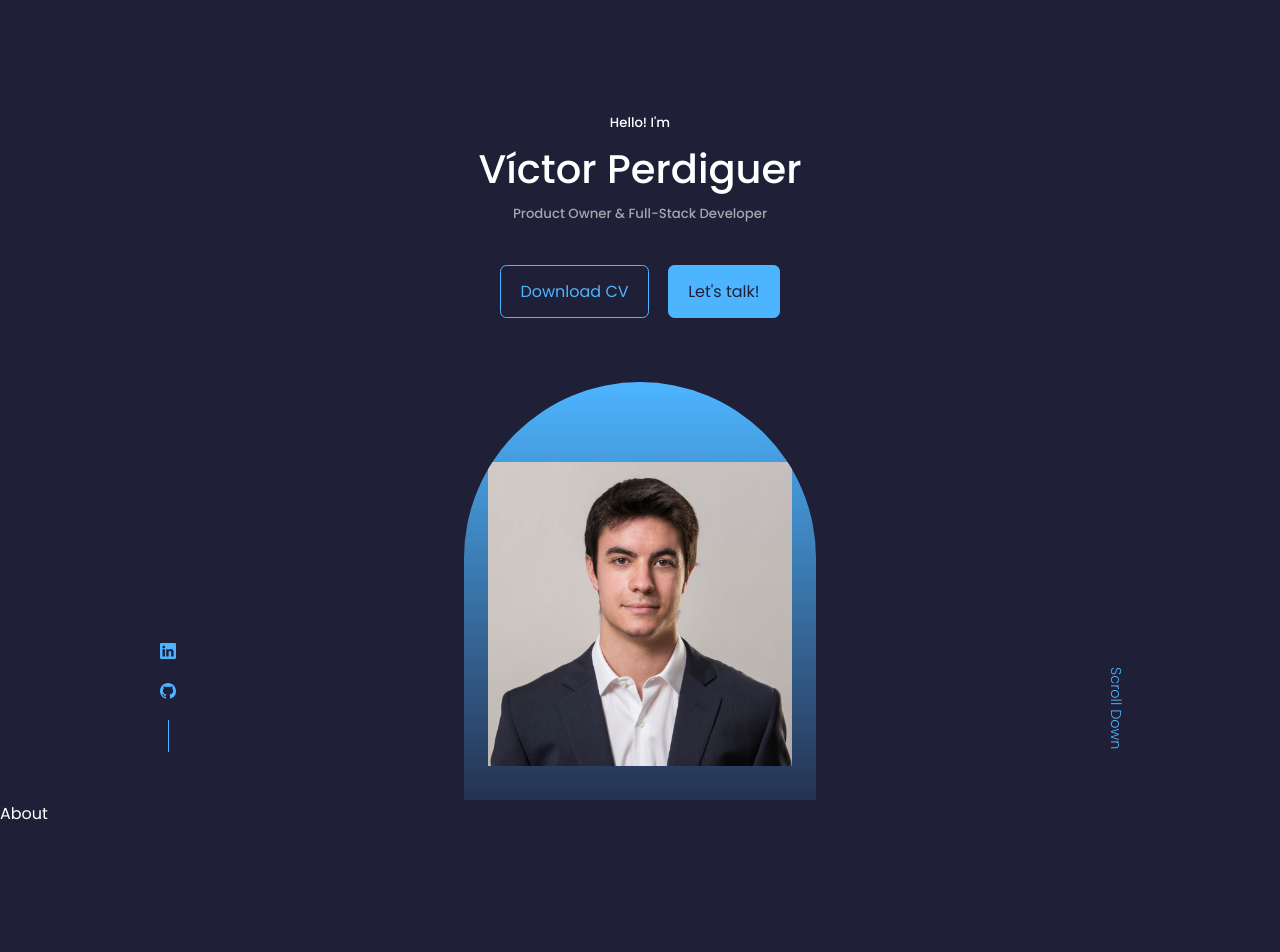
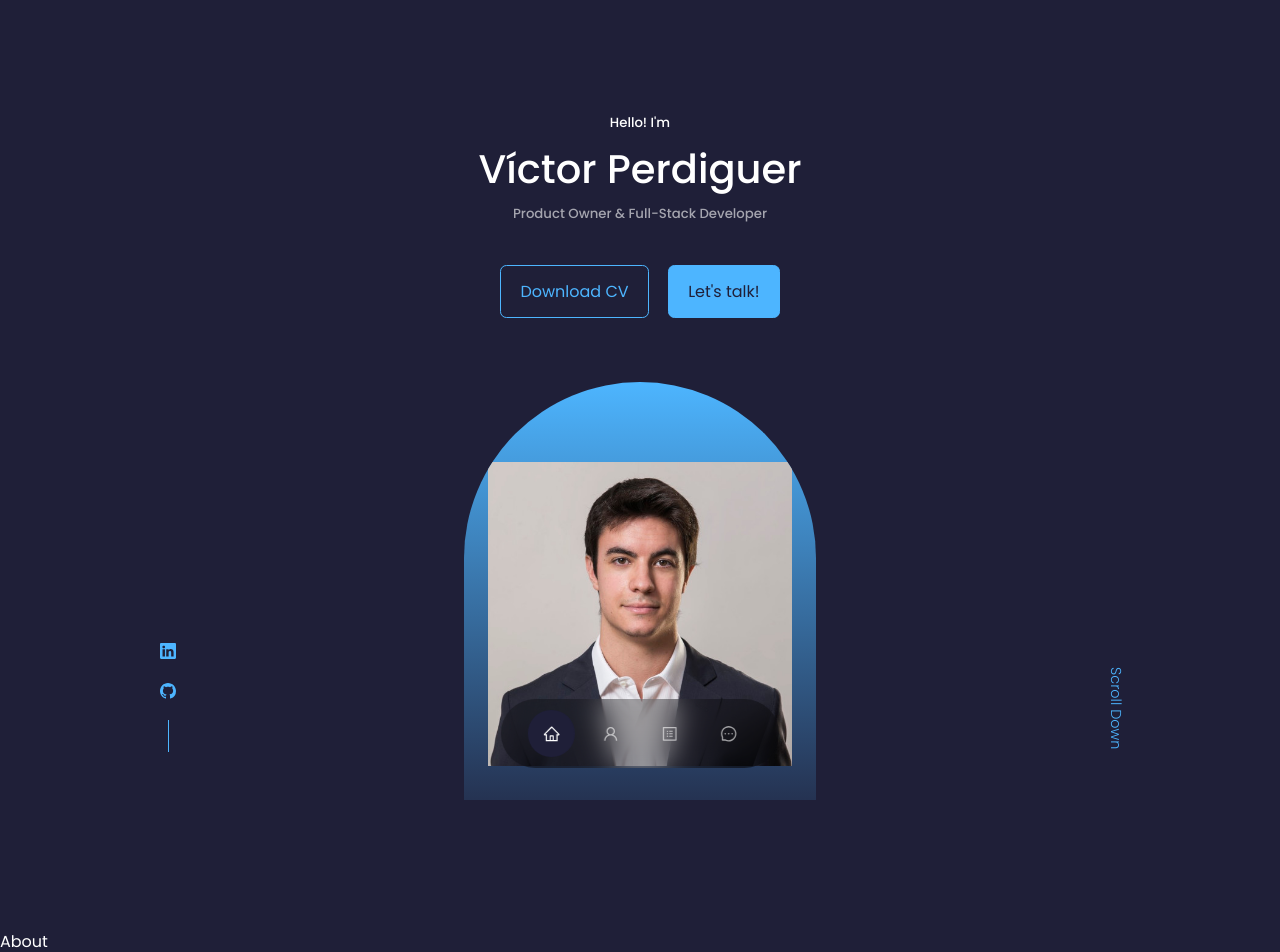
Before and after one commit to victorperdiguer/my-website, a React (Create React App) app: page / in a window 1280 px wide. Shown: the top 952 px of the page. Before the commit the page ends 827 px from the top, so only its background shows below. Built offline with nearby package versions, Linux system fonts and the light colour scheme.

Commit message:
floating navbar done

```diff
--- a/src/components/about/About.jsx
+++ b/src/components/about/About.jsx
@@ -3,9 +3,9 @@
 
 const About = (props) => {
   return (
-    <div>
+    <section id="about">
       About
-    </div>
+    </section>
   )
 };
 
--- a/src/components/contact/Contact.jsx
+++ b/src/components/contact/Contact.jsx
@@ -3,9 +3,9 @@
 
 const Contact = (props) => {
   return (
-    <div>
-
-    </div>
+    <section id="contact">
+      Contact
+    </section>
   )
 };
 
--- a/src/components/experience/Experience.jsx
+++ b/src/components/experience/Experience.jsx
@@ -3,9 +3,9 @@
 
 const Experience = (props) => {
   return (
-    <div>
-
-    </div>
+    <section id="experience">
+      Experience & Studies
+    </section>
   )
 };
 
--- a/src/components/nav/Nav.css
+++ b/src/components/nav/Nav.css
@@ -0,0 +1,33 @@
+nav {
+  background: rgba(0,0,0,0.3);
+  width: max-content;
+  display: block;
+  padding: 0.7rem 1.7rem;
+  z-index: 2;
+  position: fixed;
+  left: 50%;
+  transform: translateX(-50%);
+  bottom: 2rem;
+  display:flex;
+  gap: 0.8rem;
+  border-radius:3rem;
+  backdrop-filter:blur(15px);
+}
+
+nav a {
+  background:transparent;
+  padding: 0.9rem;
+  border-radius:50%;
+  display:flex;
+  color:var(--color-light);
+  font-size:1.1rem;
+}
+
+nav a:hover {
+  background: rgba(0,0,0,0.3);
+}
+
+nav a.active {
+  background: var(--color-bg);
+  color:var(--color-white);
+}
--- a/src/components/nav/Nav.jsx
+++ b/src/components/nav/Nav.jsx
@@ -1,11 +1,23 @@
 import React from "react";
 import './Nav.css';
+import {AiOutlineHome, AiOutlineUser, AiOutlineProfile, AiOutlineMessage} from 'react-icons/ai';
+import { useState } from "react";
+
 
 const Nav = (props) => {
+  const [activeNav, setActiveNav] = useState('#');
+  const handleActive = (e) => {
+    const anchor = e.target.closest('a');
+    setActiveNav(anchor.getAttribute('href'));
+  }
+
   return (
-    <>
-
-    </>
+    <nav>
+      <a href="#" onClick={handleActive} className={activeNav==='#' ? 'active' : ''}><AiOutlineHome/></a>
+      <a href="#about" onClick={handleActive} className={activeNav==='#about' ? 'active' : ''}><AiOutlineUser/></a>
+      <a href="#experience" onClick={handleActive} className={activeNav==='#experience' ? 'active' : ''}><AiOutlineProfile/></a>
+      <a href="#contact" onClick={handleActive} className={activeNav==='#contact' ? 'active' : ''}><AiOutlineMessage/></a>
+    </nav>
   )
 };
 
--- a/src/components/portfolio/Portfolio.jsx
+++ b/src/components/portfolio/Portfolio.jsx
@@ -3,9 +3,9 @@
 
 const Portfolio = (props) => {
   return (
-    <div>
-
-    </div>
+    <section id="portfolio">
+      Portfolio
+    </section>
   )
 };
 
--- a/src/components/services/Services.jsx
+++ b/src/components/services/Services.jsx
@@ -3,9 +3,9 @@
 
 const Services = (props) => {
   return (
-    <div>
-
-    </div>
+    <section id="services">
+      Services
+    </section>
   )
 };
 
--- a/src/components/testimonials/Testimonials.jsx
+++ b/src/components/testimonials/Testimonials.jsx
@@ -3,9 +3,9 @@
 
 const Testimonials = (props) => {
   return (
-    <div>
-
-    </div>
+    <section id="testimonials">
+      Testimonials
+    </section>
   )
 };
 
--- a/src/index.css
+++ b/src/index.css
@@ -57,6 +57,7 @@
 
 section {
   margin-top: 8rem;
+  height: 100vh;
 }
 
 section > h2, section > h5 {
```
